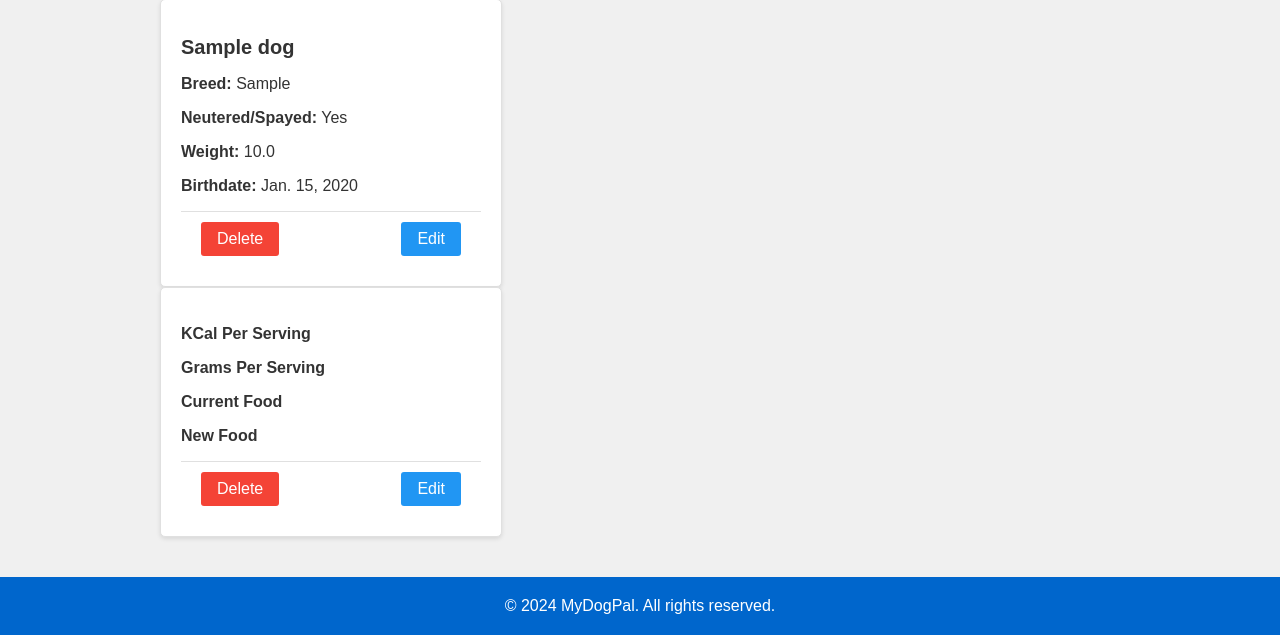
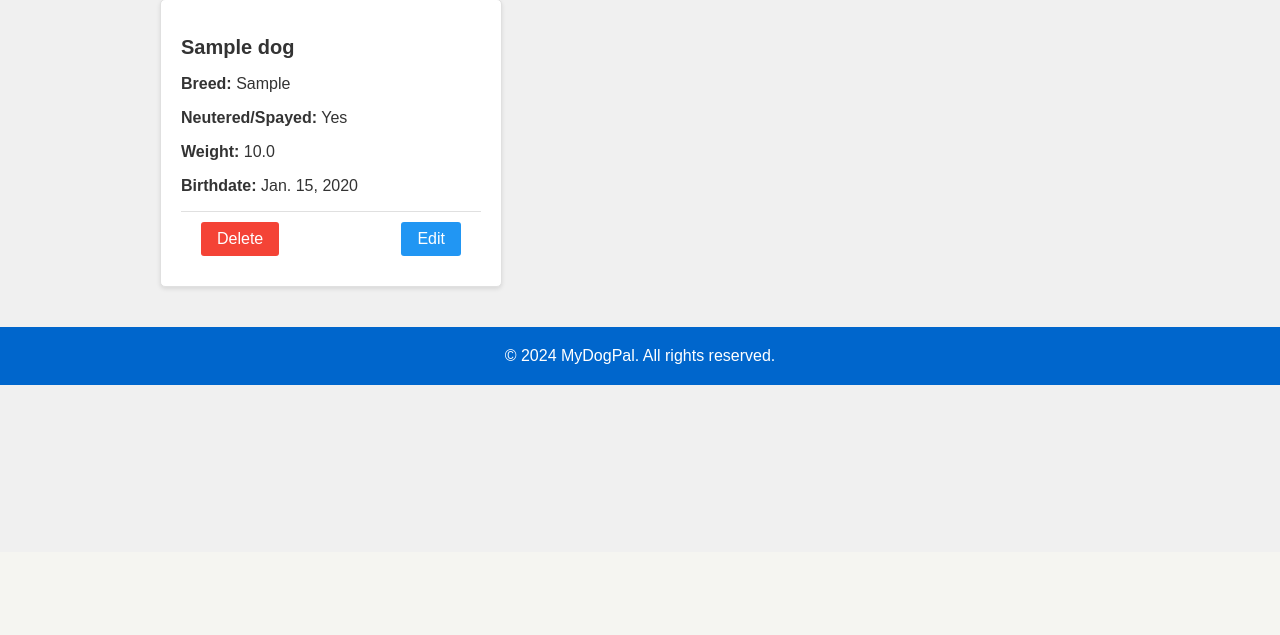
Before and after one commit to avang02/my_dog_pal, a Django app: page /dogs/1 in a window 1280 px wide. Shown: the part 248-883 px from the top of the page. After the commit the page ends 633 px from the top, so only its background shows below. Run offline with Django 5.2, Linux system fonts and the light colour scheme; a user stored in the database is signed in; tables that the repository leaves empty hold one stand-in row (values such as "Sample post"); some libraries are stand-ins or nearby versions.

Commit message:
commit before pulling

```diff
--- a/main_app/templates/dogs/detail.html
+++ b/main_app/templates/dogs/detail.html
@@ -17,18 +17,5 @@
     </div>
 </div>
 
-<div class="card">
-    <div class="card-content">
-        <h2 class="card-title">{{ dogfood.name }}</h2>
-        <p><strong>KCal Per Serving</strong>{{ dogfood.kcalperserving }}</p>
-        <p><strong>Grams Per Serving</strong>{{ dogfood.gramperserving }}</p>
-        <p><strong>Current Food</strong>{{ dogfood.current_food }}</p>
-        <p><strong>New Food</strong>{{ dogfood.new_food }}</p>
-    </div>
-    <div class="card-actions">
-        <a href="{% url 'dogfood_delete' dogfood.id %}" class="btn-delete">Delete</a>
-        <a href="{% url 'dogfood_update' dogfood.id %}" class="btn-edit">Edit</a>
-    </div>
-</div>
 
 {% endblock %}
--- a/main_app/views.py
+++ b/main_app/views.py
@@ -30,7 +30,8 @@ def dogs_detail(request, dog_id):
 
 class DogCreate(LoginRequiredMixin, CreateView):
     model = Dog
-    fields = ['name', 'breed', 'neutered_spayed', 'weight', 'birthdate' ]
+    # fields = '__all__'
+    fields = ['name', 'breed', 'neutered_spayed', 'weight', 'birthdate']
 
 
 class DogDelete(LoginRequiredMixin, DeleteView):
```
